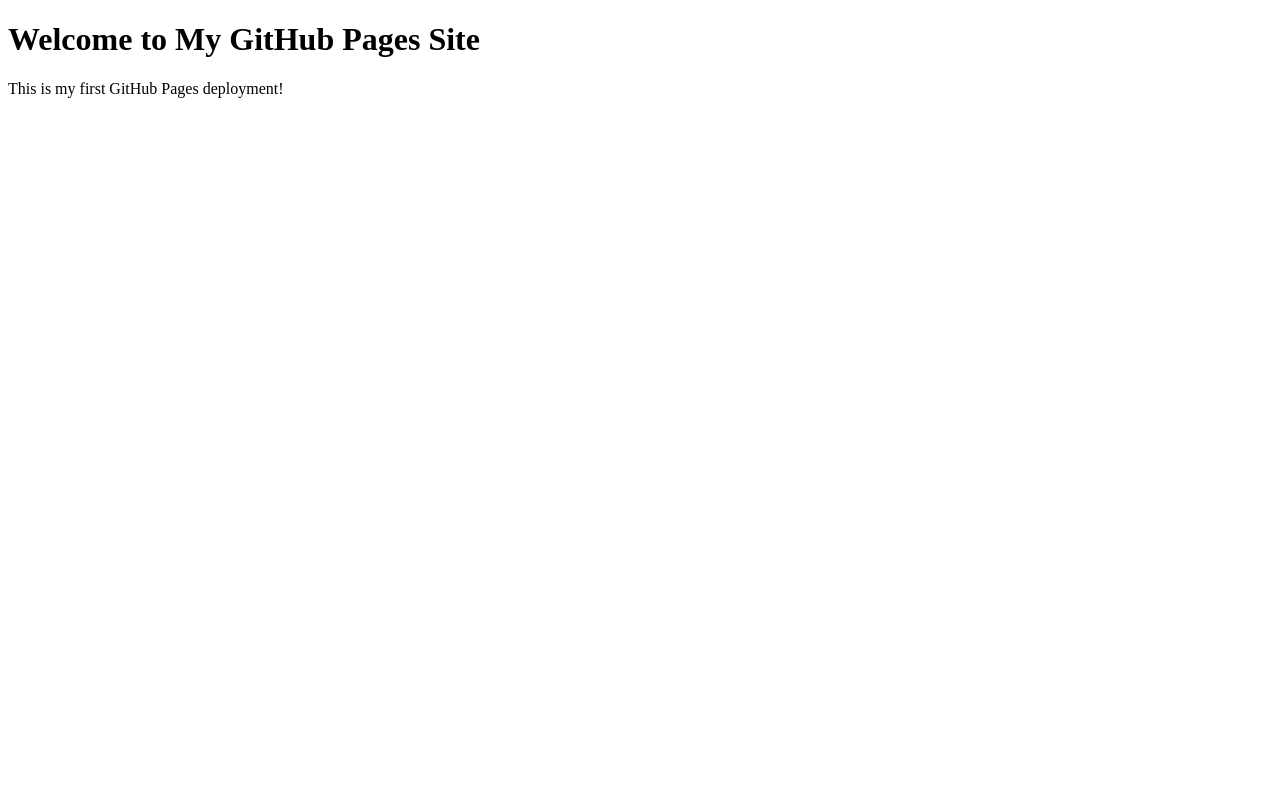
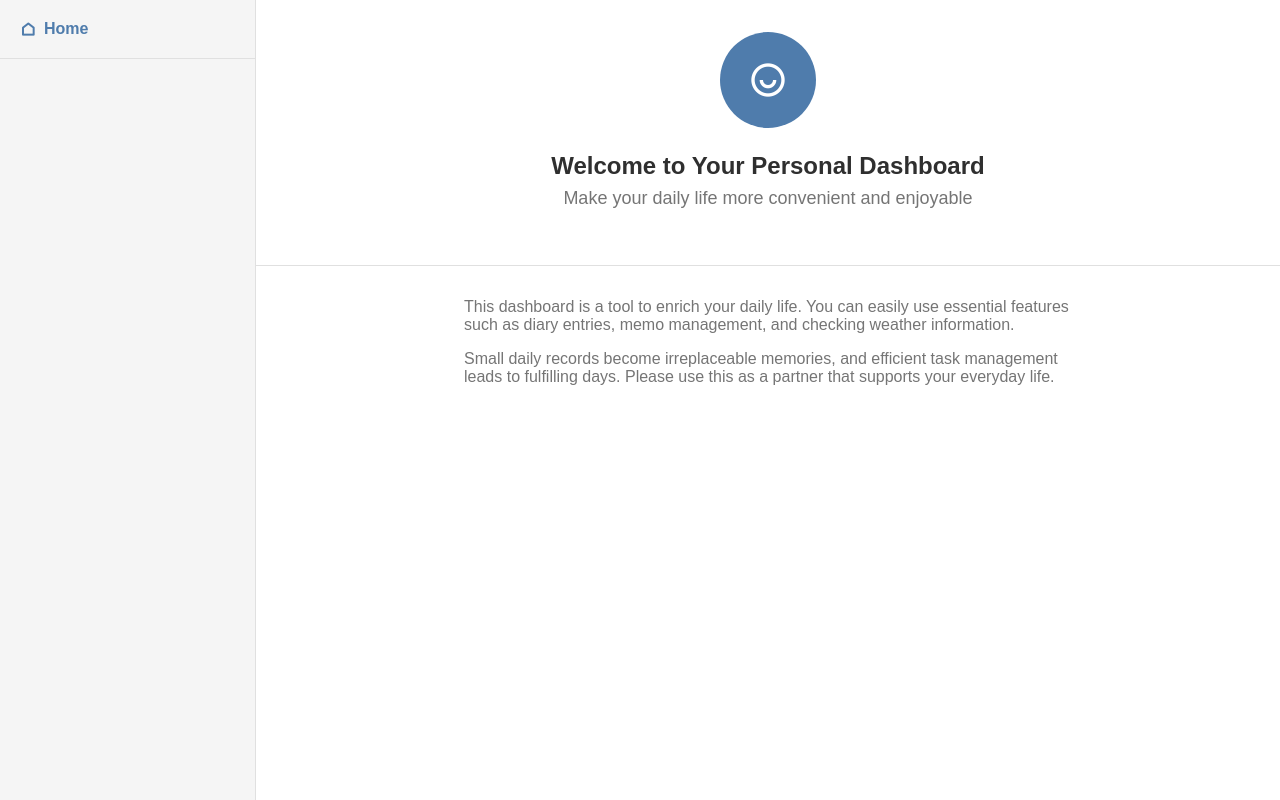
Before and after one commit to kosshim/my-first-web-app, a plain HTML site: page index.html in a window 1280 px wide. Drawn offline with nearby package versions, Linux system fonts and the light colour scheme.

Commit message:
Add files via upload

```diff
--- a/index.html
+++ b/index.html
@@ -1,12 +1,40 @@
 <!DOCTYPE html>
 <html lang="en">
-<head>
-    <meta charset="UTF-8">
-    <meta name="viewport" content="width=device-width, initial-scale=1.0">
-    <title>My GitHub Pages Site</title>
-</head>
-<body>
-    <h1>Welcome to My GitHub Pages Site</h1>
-    <p>This is my first GitHub Pages deployment!</p>
-</body>
+  <head>
+    <meta charset="UTF-8" />
+    <meta name="viewport" content="width=device-width, initial-scale=1.0" />
+    <title>Dashboard</title>
+    <link rel="stylesheet" href="./style.css" />
+    <link href="https://cdn.jsdelivr.net/npm/remixicon@4.5.0/fonts/remixicon.css" rel="stylesheet" />
+  </head>
+  <body>
+    <!-- whole page -->
+    <div class="dashboard-container">
+      <!-- side bar -->
+      <aside class="sidebar">
+        <div class="sidebar-header">
+          <a href="#" class="sidebar-home" data-tab="home">
+            <span class="ri-home-line"></span>
+            <span>Home</span>
+          </a>
+        </div>
+      </aside>
+      <!-- main -->
+      <main class="main-content">
+        <div class="main-section" id="home">
+          <div class="main-header">
+            <a href="#" class="profile-icon">
+              <span class="ri-user-smile-line"></span>
+            </a>
+            <h1 class="section-title">Welcome to Your Personal Dashboard</h1>
+            <p class="section-subtitle">Make your daily life more convenient and enjoyable</p>
+          </div>
+          <div class="main-message">
+            <p>This dashboard is a tool to enrich your daily life. You can easily use essential features such as diary entries, memo management, and checking weather information.</p>
+            <p>Small daily records become irreplaceable memories, and efficient task management leads to fulfilling days. Please use this as a partner that supports your everyday life.</p>
+          </div>
+        </div>
+      </main>
+    </div>
+  </body>
 </html>
--- /dev/null
+++ b/style.css
@@ -0,0 +1,111 @@
+/* ブラウザで設定されているスタイルのリセット・共通設定 */
+/* 消さないでください */
+*,
+*::before,
+*::after {
+  box-sizing: border-box;
+}
+body,
+h1,
+h2,
+h3,
+p,
+ul,
+li,
+form,
+input,
+textarea,
+select,
+button {
+  margin: 0;
+  padding: 0;
+  font-family: sans-serif;
+}
+
+ul {
+  list-style: none;
+}
+/* スタイルのリセット終了 */
+
+/* サイドバーとメインコンテンツを包むための要素のスタイルを書いてください */
+.dashboard-container {
+  display: flex;
+  height: 100vh;
+}
+
+/* サイドバーに関連するスタイルを書いてください */
+.sidebar {
+  width: 256px;
+  flex-shrink: 0;
+  background-color: #f5f5f5;
+  border-right: 1px solid #e0e0e0;
+  display: flex;
+  flex-direction: column;
+  height: 100%;
+}
+
+.sidebar-header {
+  padding: 20px;
+  border-bottom: 1px solid #e0e0e0;
+}
+
+.sidebar-home {
+  font-size: 1.25 rem;
+  font-weight: 600;
+  color: #4f7cac;
+  display: flex;
+  align-items: center;
+  gap: 8px;
+  text-decoration: none;
+}
+
+/* メインコンテンツに関連するスタイルを書いてください */
+.main-content {
+  flex: 1;
+}
+.main-header {
+  background-color: white;
+  padding: 32px;
+  border-bottom: 1px solid #e0e0e0;
+  text-align: center;
+}
+
+.profile-icon {
+  width: 96px;
+  height: 96px;
+  background-color: #4f7cac;
+  border-radius: 50%;
+  display: flex;
+  justify-content: center;
+  align-items: center;
+  margin: 0 auto 24px;
+  text-decoration: none;
+}
+ .profile-icon span {
+  font-size: 2.5rem;
+  color: #fff;
+ }
+
+ .section-title {
+  font-size: 1.5rem;
+  font-weight: 600;
+  color: #2f2f2f;
+  margin-bottom: 8px;
+ }
+
+ .section-subtitle {
+  font-size: 1.125rem;
+  color: #757575;
+  margin-bottom: 24px;
+ }
+
+ .main-message{
+  max-width: 672px;
+  margin: 0 auto;
+  padding: 32px;
+  color: #757575;
+ }
+
+.main-message p {
+   margin-bottom: 16px;
+}
```
